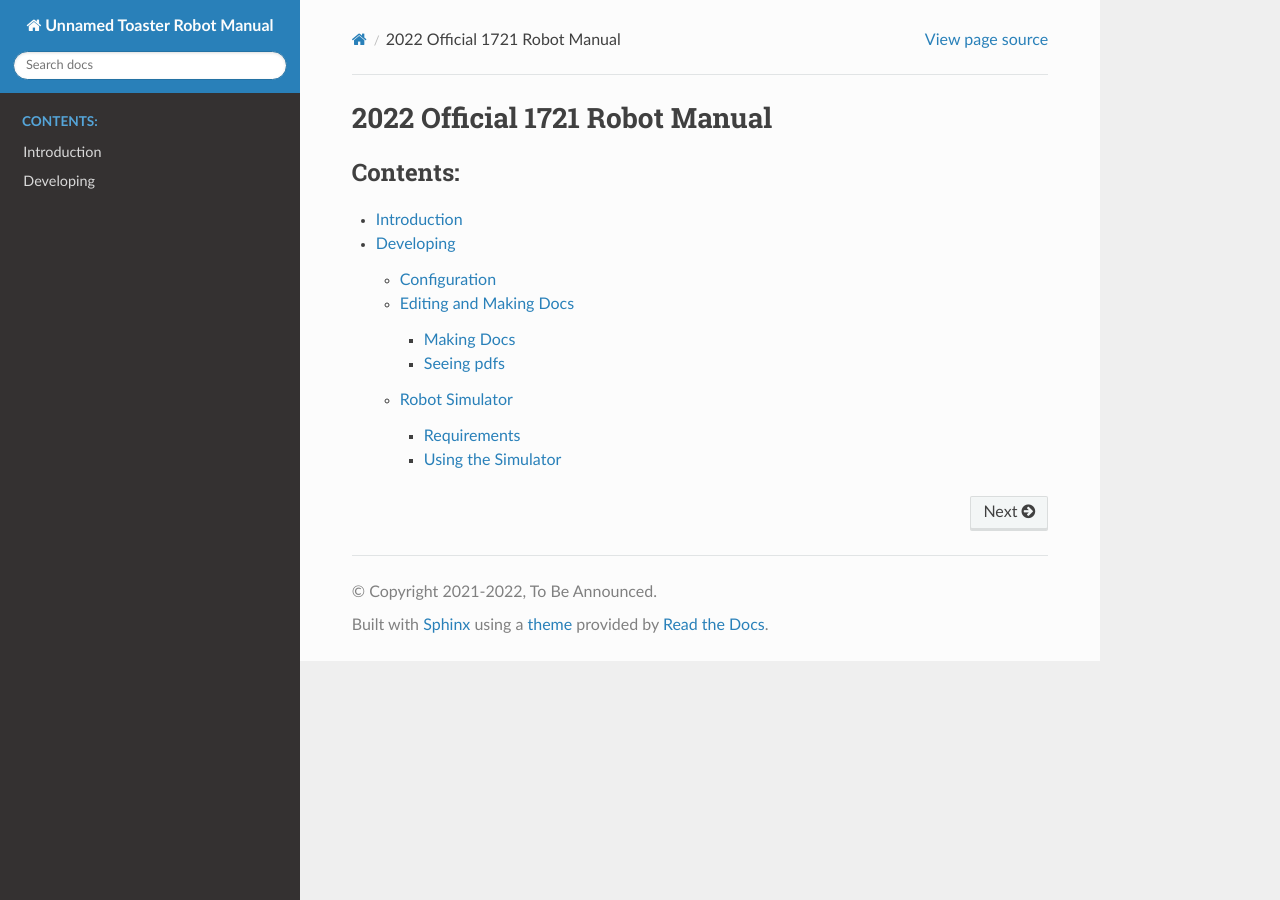
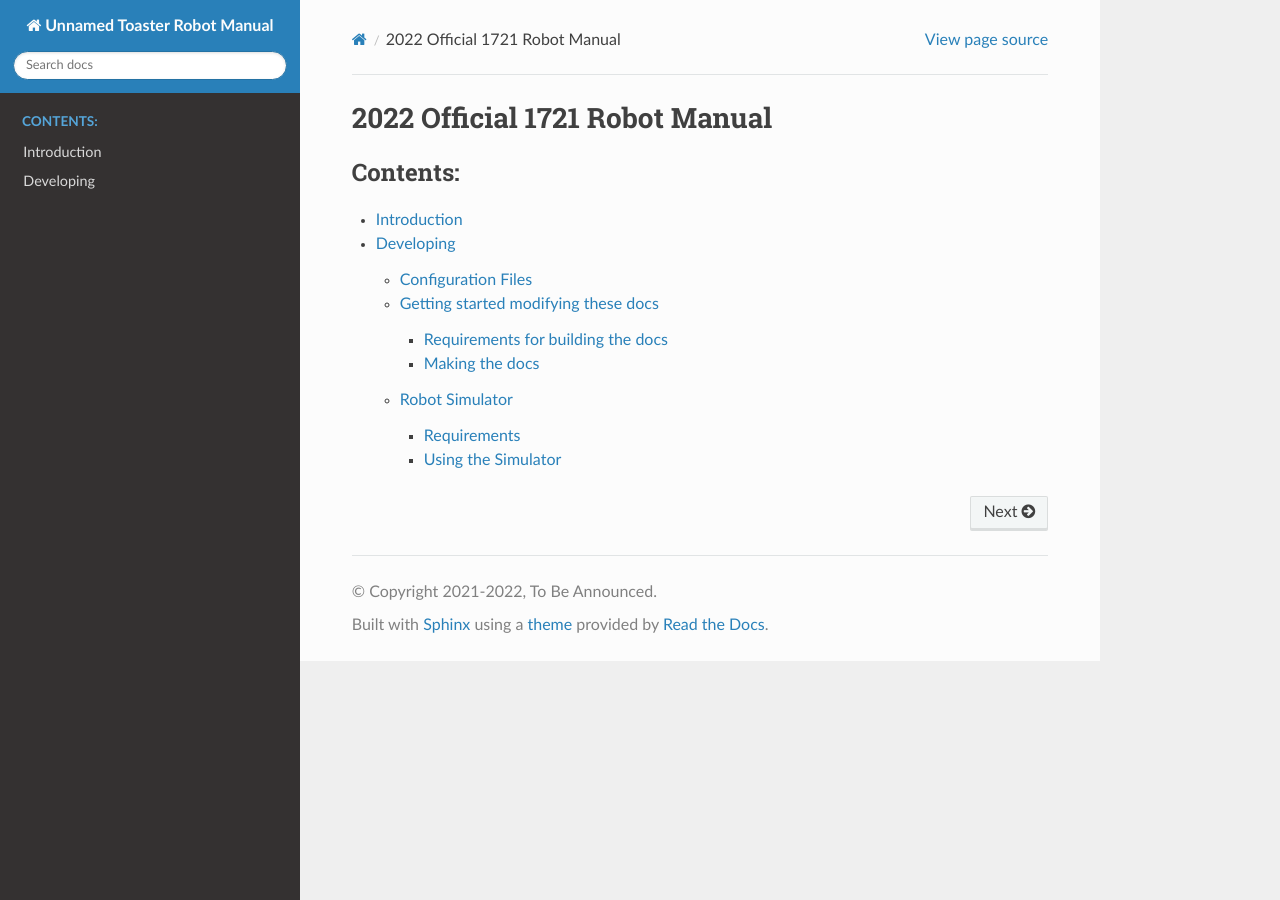
Before and after one commit to FRC-1721/1721-RapidReact, a Sphinx documentation site: the page built from docs/index.rst, in a window 1280 px wide. Built offline with Sphinx 7.4.7 and the Read the Docs theme 2.0.0, drawn with Linux system fonts in a browser that asks for light colours; some of the changed lines change nothing that is shown.

Commit message:
Cleanup developing a little

```diff
--- a/docs/developing/developing.rst
+++ b/docs/developing/developing.rst
@@ -1,13 +1,15 @@
 Developing
 ##########
 
-Configuration
-=============
+Configuration Files
+===================
 
 .. warning::
    Make sure this manual's revision hash and the robot hash match!
 
-This is literally the robot hardware configuration.
+This is literally the robot hardware configuration written in yaml.
+
+These are provided as reference for use by pit crew.
 
 Use this to confirm/reconfigure motor controller addresses or examine
 if pose x/y cords match actual.
@@ -16,31 +18,33 @@ if pose x/y cords match actual.
   :language: YAML
 
 
-Editing and Making Docs
-========================
+Getting started modifying these docs
+====================================
 
-you will need
+Requirements for building the docs
+----------------------------------
+
+You'll need to install several packages to build these docs
 
 .. code-block:: shell
 
-   # Ubuntu.Debian users
+   # Ubuntu/Debian users
    sudo apt install texlive-latex-recommended texlive-latex-extra texlive-pictures pandoc rename latexmk
 
-Making Docs
------------
+Making the docs
+---------------
 
-Go into the ``Docs`` in ``pre2022season``, once there you can run
+Under the ``Docs`` directory in ``pre2022season``, setup a pipenv using the
+provided files and invoke the ``make latexpdf`` command to build the docs.
 
 .. code-block:: shell
 
-   pipenv install # this step may take a while
+   pipenv install # May take a while
    pipenv shell
-   make latexpdf # this makes a pdf of the manuel
+   make latexpdf # Builds the manual
 
-Seeing pdfs
------------
+Find the generated ``.pdf`` under ``docs/_build/latex/``
 
-You should then open ``rio`` within your file manager, within ``rio`` there will be a ``_build`` in there is the pdf you just made.
 
 Robot Simulator
 ===============
@@ -49,15 +53,16 @@ Robot Simulator
 Requirements
 ------------
 
-Go to directory ``rio`` then run
+Under the ``rio`` directory run
 
 .. code-block:: shell
 
-   pipenv install # this step may take some time
+   pipenv install # May take a while
    pipenv shell
-   make sim # this run the command python3 robot.py sim
+   make sim # Alternatively run: python3 robot.py sim
 
-This will make a simulation of the robot
+This will start the robot simulator. See :ref:`Using the Simulator` for more info.
+
 
 Using the Simulator
 -------------------
```
